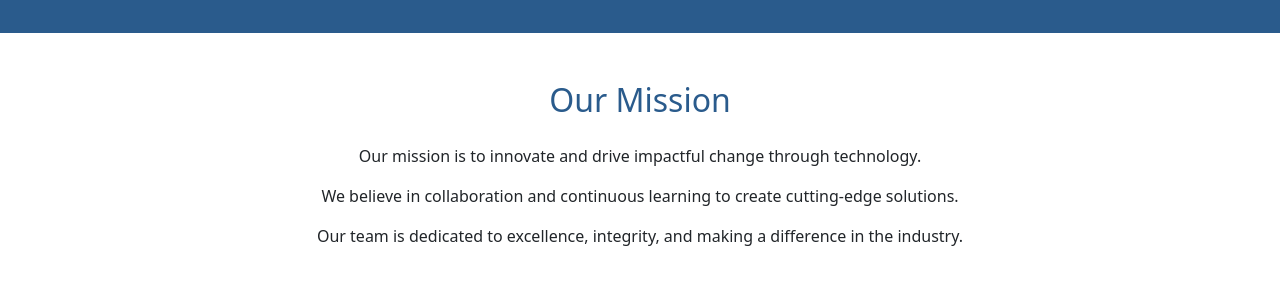
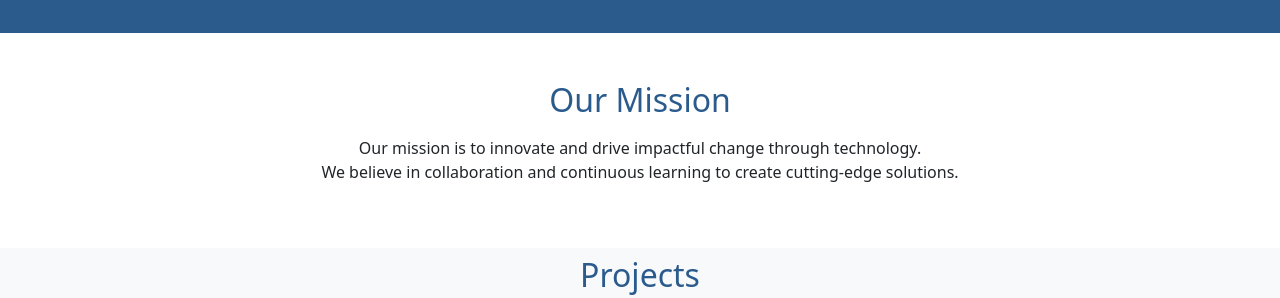
Before and after one commit to atharv96k/BlueBlack, a plain HTML site: page index.html in a window 1280 px wide. Shown: the part 400-698 px from the top of the page. Drawn offline with nearby package versions, Linux system fonts and the light colour scheme.

Commit message:
Final Commit

```diff
--- a/index.html
+++ b/index.html
@@ -37,16 +37,15 @@
         </div>
     </section>
 
-    <section id="about" class="py-5">
+    <section id="about" class="py-5 ">
         <div class="container">
-            <h2 class="text-center mb-4 text-blue">Our Mission</h2>
-            <p class="text-center">Our mission is to innovate and drive impactful change through technology.</p>
-            <p class="text-center">We believe in collaboration and continuous learning to create cutting-edge solutions.</p>
-            <p class="text-center">Our team is dedicated to excellence, integrity, and making a difference in the industry.</p>
+            <h2 class="text-center mb-3 text-blue">Our Mission</h2>
+            <p class="text-center">Our mission is to innovate and drive impactful change through technology. <br>
+            We believe in collaboration and continuous learning to create cutting-edge solutions.</p>
         </div>
     </section>
 
-    <section id="projects" class="bg-light py-5">
+    <section id="projects" class="bg-light py-2">
         <div class="container">
             <h2 class="text-center mb-4 text-blue">Projects</h2>
             <div class="row g-4">
```
Also changed, not shown: img/project2.jpg.
